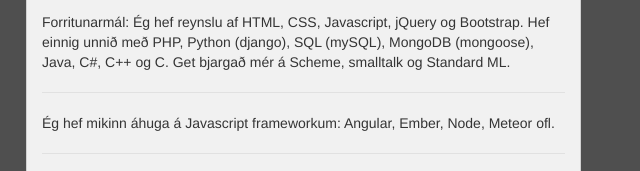
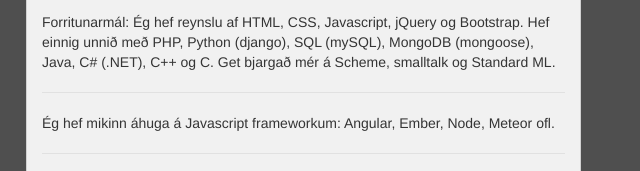
Before and after one commit to andrio12/resume, a plain HTML site: page index.html in a window 1280 px wide. Shown: the part 414-585 px from the top of the page, 629-1269 px from the left. Drawn offline with nearby package versions, Linux system fonts and the light colour scheme.

Commit message:
110815mod

```diff
--- a/index.html
+++ b/index.html
@@ -115,7 +115,7 @@
 				    <h3 class="panel-title">Forritunarmál og Tól</h3>
 				  </div>
 				  <div class="panel-body equalizer2">
-				    <p>Forritunarmál: Ég hef reynslu af HTML, CSS, Javascript, jQuery og Bootstrap. Hef einnig unnið með PHP, Python (django), SQL (mySQL), MongoDB (mongoose), Java, C#, C++ og C. Get bjargað mér á Scheme, smalltalk og Standard ML.</p>
+				    <p>Forritunarmál: Ég hef reynslu af HTML, CSS, Javascript, jQuery og Bootstrap. Hef einnig unnið með PHP, Python (django), SQL (mySQL), MongoDB (mongoose), Java, C# (.NET), C++ og C. Get bjargað mér á Scheme, smalltalk og Standard ML.</p>
 					<hr>
 					<p>Ég hef mikinn áhuga á Javascript frameworkum: Angular, Ember, Node, Meteor ofl.</p>
 					<hr>
```
